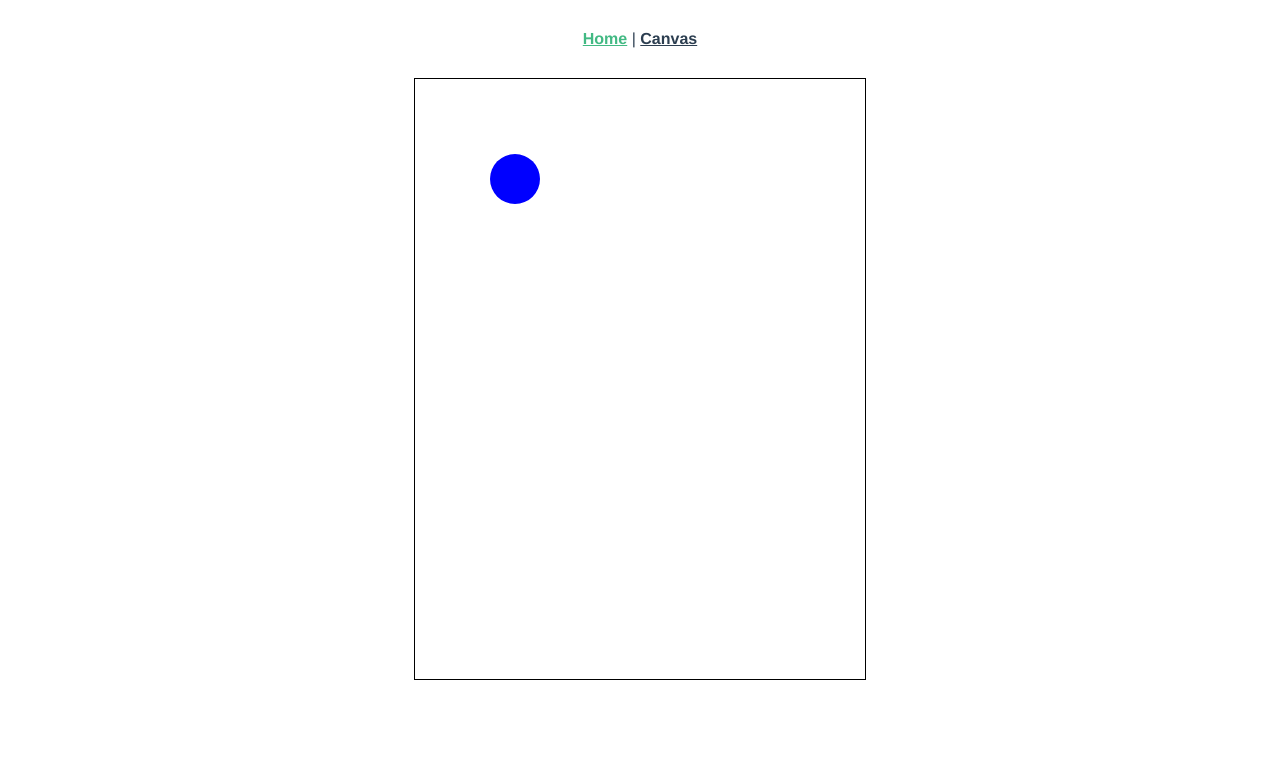
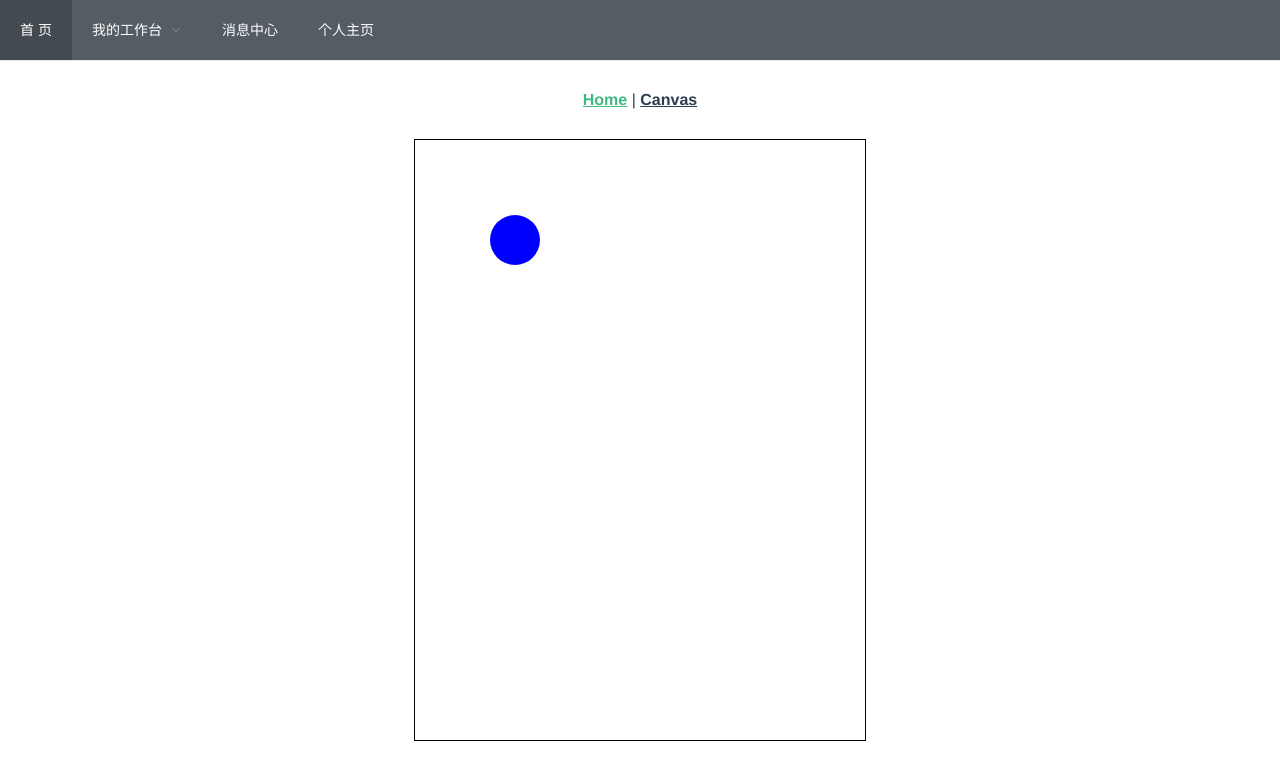
Before and after one commit to Yuhemei/VueTest, a Vue app: page / in a window 1280 px wide. Shown: the top 780 px of the page. Built offline with nearby package versions, Linux system fonts and the light colour scheme.

Commit message:
添加nav菜单

```diff
--- a/package.json
+++ b/package.json
@@ -10,6 +10,7 @@
   },
   "dependencies": {
     "core-js": "^3.6.5",
+    "element-ui": "^2.15.3",
     "less": "^4.1.0",
     "less-loader": "^7.2.1",
     "vue": "^2.6.11",
--- a/src/App.vue
+++ b/src/App.vue
@@ -1,20 +1,53 @@
 <template>
   <div id="app">
+    <el-menu
+      :default-active="activeIndex"
+      class="el-menu-demo"
+      mode="horizontal"
+      @select="handleSelect"
+      background-color="#545c64"
+      text-color="#fff"
+      active-text-color="#ffd04b"
+    >
+      <el-menu-item index="/">首   页</el-menu-item>
+      <el-submenu index="2">
+        <template slot="title">我的工作台</template>
+        <el-menu-item index="2-1">JavaScript</el-menu-item>
+        <el-menu-item index="2-2">python</el-menu-item>
+        <el-submenu index="2-3">
+          <template slot="title">SQL</template>
+          <el-menu-item index="2-4-1">MongoDB</el-menu-item>
+          <el-menu-item index="2-4-2">MySQL</el-menu-item>
+          <el-menu-item index="2-4-3">PostGress</el-menu-item>
+        </el-submenu>
+      </el-submenu>
+      <el-menu-item index="3" >消息中心</el-menu-item>
+      <el-menu-item index="4"
+        >个人主页</el-menu-item
+      >
+    </el-menu>
     <div id="nav">
       <router-link to="/">Home</router-link> |
       <router-link to="/canvas">Canvas</router-link>
     </div>
-      <router-view/>
+    <router-view />
   </div>
 </template>
 
 <script>
-
 export default {
-  name: 'App',
-  components: {
+  name: "App",
+  components: {},
+  data(){
+    return{
+       activeIndex: '1',
+       handleSelect(key, keyPath) {
+        console.log( key, keyPath);
+        this.$router.replace(key)
+      }
+    }
   }
-}
+};
 </script>
 
 <style>
--- a/src/main.js
+++ b/src/main.js
@@ -1,14 +1,18 @@
 import Vue from 'vue'
 import App from './App.vue'
 import router from './router'
+import ElementUI from 'element-ui';
+import 'element-ui/lib/theme-chalk/index.css';
 // 全局css
 import './assets/common.less';
 // 全局方法
 import "./util/util.js"
 Vue.config.productionTip = false
 
+
+Vue.use(ElementUI,{ size: '', zIndex: 2000 });
+
 new Vue({
   router,
-
   render: h => h(App)
 }).$mount('#app')
```
Also changed, not shown: src/router/index.js (+6 -6 lines), 1 other file (tests, documents, lock files or other folders).
